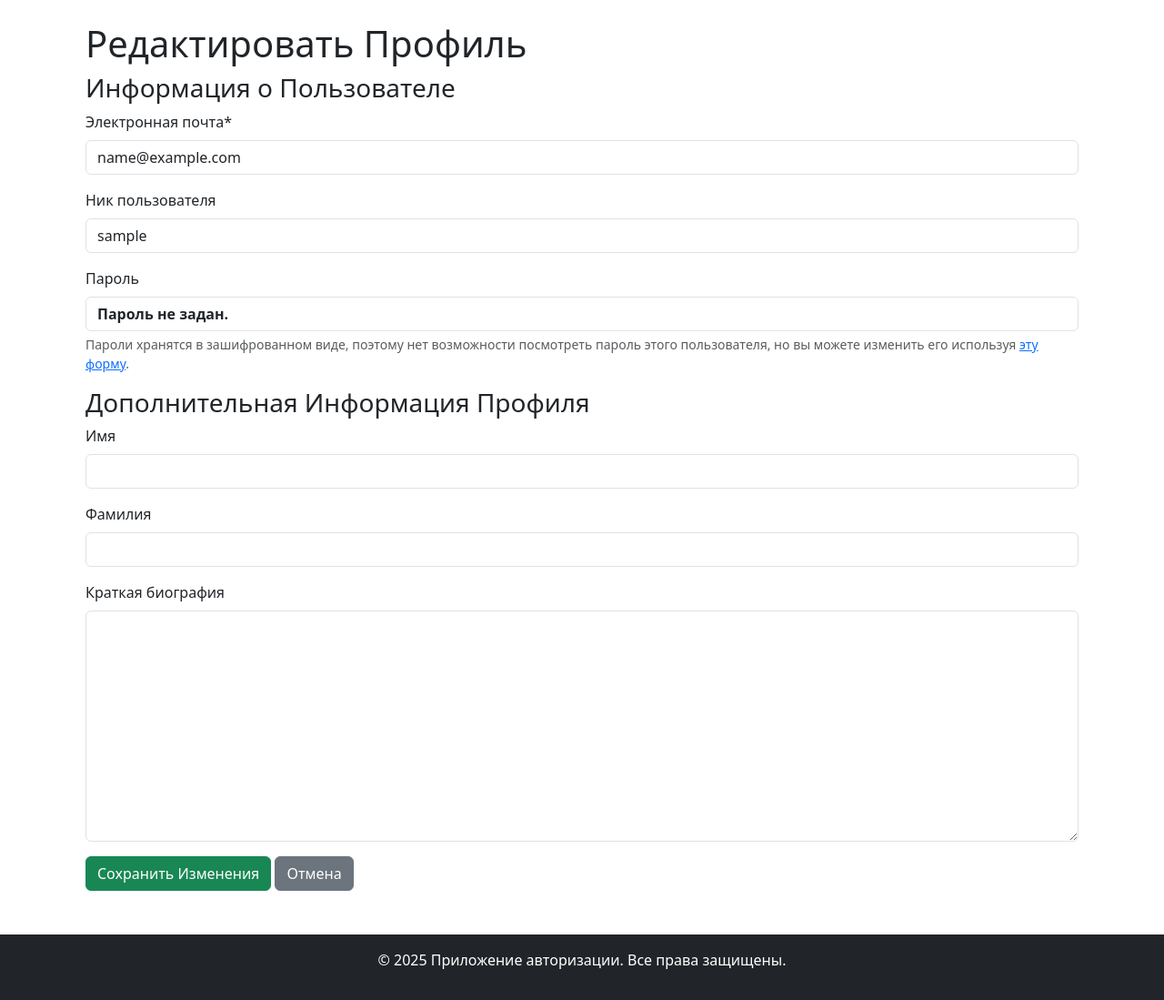
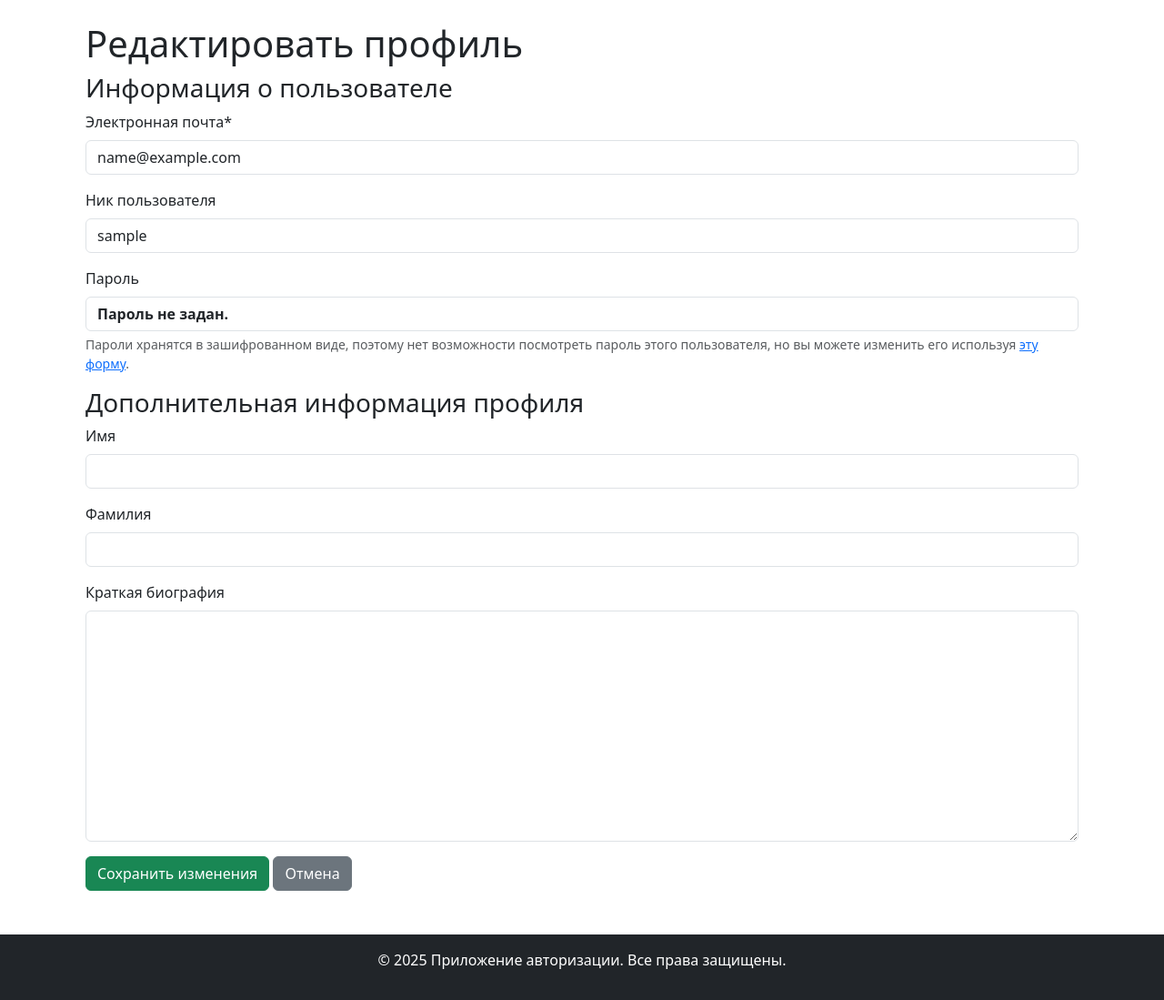
Before and after one commit to GnutovRodion/auth_app, a Django app: page /accounts/profile/edit/ in a window 1280 px wide. Shown: the part 56-1155 px from the top of the page at 91% size. Run offline with Django 3.2, Linux system fonts and the light colour scheme; the visitor is signed in with stand-in values (Sample User, id 1); data comes from the database, SQL or seed files in the repository; some libraries are stand-ins or nearby versions.

Commit message:
Первый коммит

```diff
--- a/authorization_app/templates/account/password_reset_done.html
+++ b/authorization_app/templates/account/password_reset_done.html
@@ -6,7 +6,7 @@
 <div class="row justify-content-center">
     <div class="col-md-6">
         <h2>Письмо отправлено</h2>
-        <p>Мы отправили вам инструкции по сбросу пароля на ваш email.</p>
+        <p>Мы отправили вам инструкции по сбросу пароля на Ваш email.</p>
         <a href="{% url 'account_login' %}" class="btn btn-primary">Вернуться ко входу</a>
     </div>
 </div>
--- a/authorization_app/templates/users/change_password.html
+++ b/authorization_app/templates/users/change_password.html
@@ -1,14 +1,14 @@
 {% extends 'base.html' %}
 {% load crispy_forms_tags %}
 
-{% block title %}Изменить Пароль{% endblock %}
+{% block title %}Изменить пароль{% endblock %}
 
 {% block content %}
-<h1>Изменить Пароль</h1>
+<h1>Изменить пароль</h1>
 <form method="post">
     {% csrf_token %}
     {{ form|crispy }}
-    <button type="submit" class="btn btn-success">Изменить Пароль</button>
+    <button type="submit" class="btn btn-success">Изменить пароль</button>
     <a href="{% url 'profile' %}" class="btn btn-secondary">Отмена</a>
 </form>
 {% endblock %}
--- a/authorization_app/templates/users/edit_profile.html
+++ b/authorization_app/templates/users/edit_profile.html
@@ -1,23 +1,21 @@
 {% extends 'base.html' %}
 {% load crispy_forms_tags %}
 
-{% block title %}Редактировать Профиль{% endblock %}
+{% block title %}Редактировать профиль{% endblock %}
 
 {% block content %}
 <div class="container">
-    <h1>Редактировать Профиль</h1>
-    <form method="post" enctype="multipart/form-data">  <!-- Добавил enctype для файлов (если в профиле есть фото) -->
+    <h1>Редактировать профиль</h1>
+    <form method="post" enctype="multipart/form-data">
         {% csrf_token %}
 
-        <!-- Форма пользователя -->
-        <h3>Информация о Пользователе</h3>
+        <h3>Информация о пользователе</h3>
         {{ user_form|crispy }}
 
-        <!-- Форма профиля -->
-        <h3>Дополнительная Информация Профиля</h3>
+        <h3>Дополнительная информация профиля</h3>
         {{ profile_form|crispy }}
 
-        <button type="submit" class="btn btn-success">Сохранить Изменения</button>
+        <button type="submit" class="btn btn-success">Сохранить изменения</button>
         <a href="{% url 'profile' %}" class="btn btn-secondary">Отмена</a>
     </form>
 </div>
--- a/authorization_app/templates/users/profile.html
+++ b/authorization_app/templates/users/profile.html
@@ -1,6 +1,6 @@
 {% extends 'base.html' %}
 
-{% block title %}Мой Профиль{% endblock %}
+{% block title %}Мой профиль{% endblock %}
 
 {% block content %}
 <div class="row">
@@ -15,8 +15,8 @@
     </div>
     <div class="col-md-4">
         <h3>Действия</h3>
-        <a href="{% url 'edit_profile' %}" class="btn btn-primary">Редактировать Профиль</a>
-        <a href="{% url 'change_password' %}" class="btn btn-secondary mt-2">Изменить Пароль</a>
+        <a href="{% url 'edit_profile' %}" class="btn btn-primary">Редактировать профиль</a>
+        <a href="{% url 'change_password' %}" class="btn btn-secondary mt-2">Изменить пароль</a>
         <a href="{% url 'change_email' %}" class="btn btn-info mt-2">Изменить Email</a>
     </div>
 </div>
--- a/authorization_app/users/forms.py
+++ b/authorization_app/users/forms.py
@@ -13,7 +13,6 @@ class CustomerChangeForm(UserChangeForm):
     """
     Форма для редактирования профиля пользователя.
     """
-
     class Meta:
         model = Customer
         fields = ['email', 'username']
```
Also changed, not shown: README.md.
